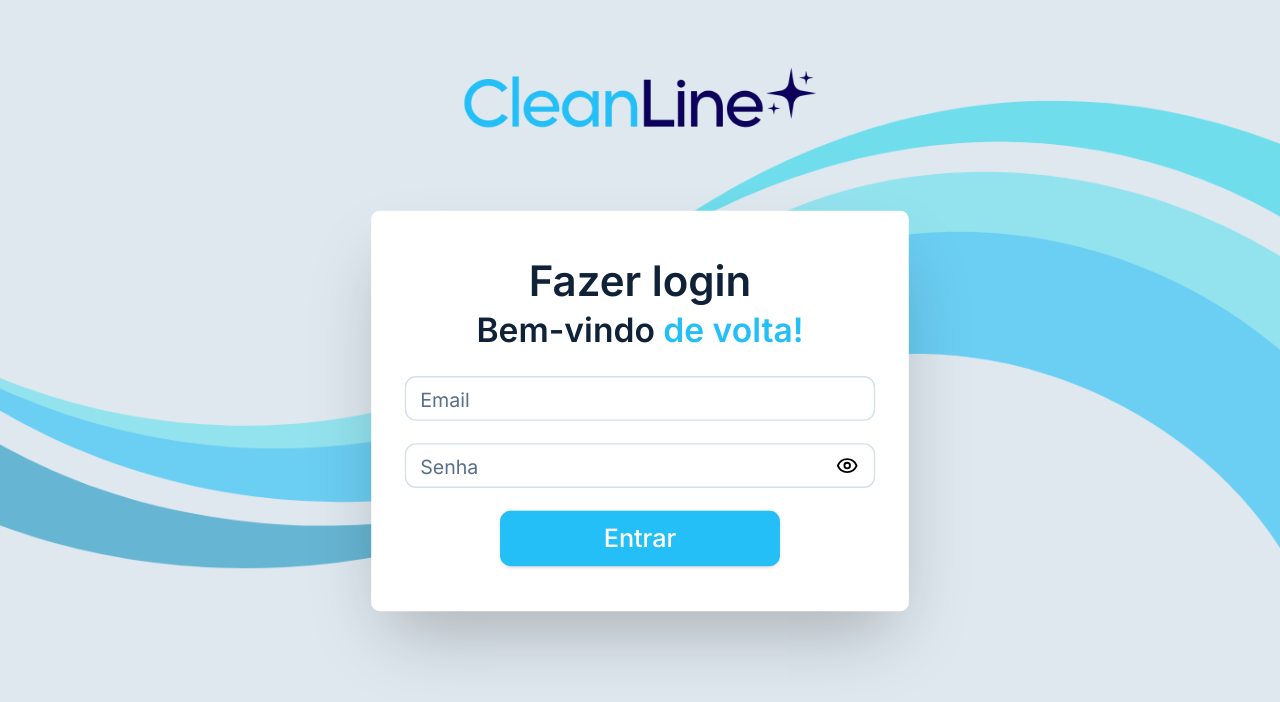
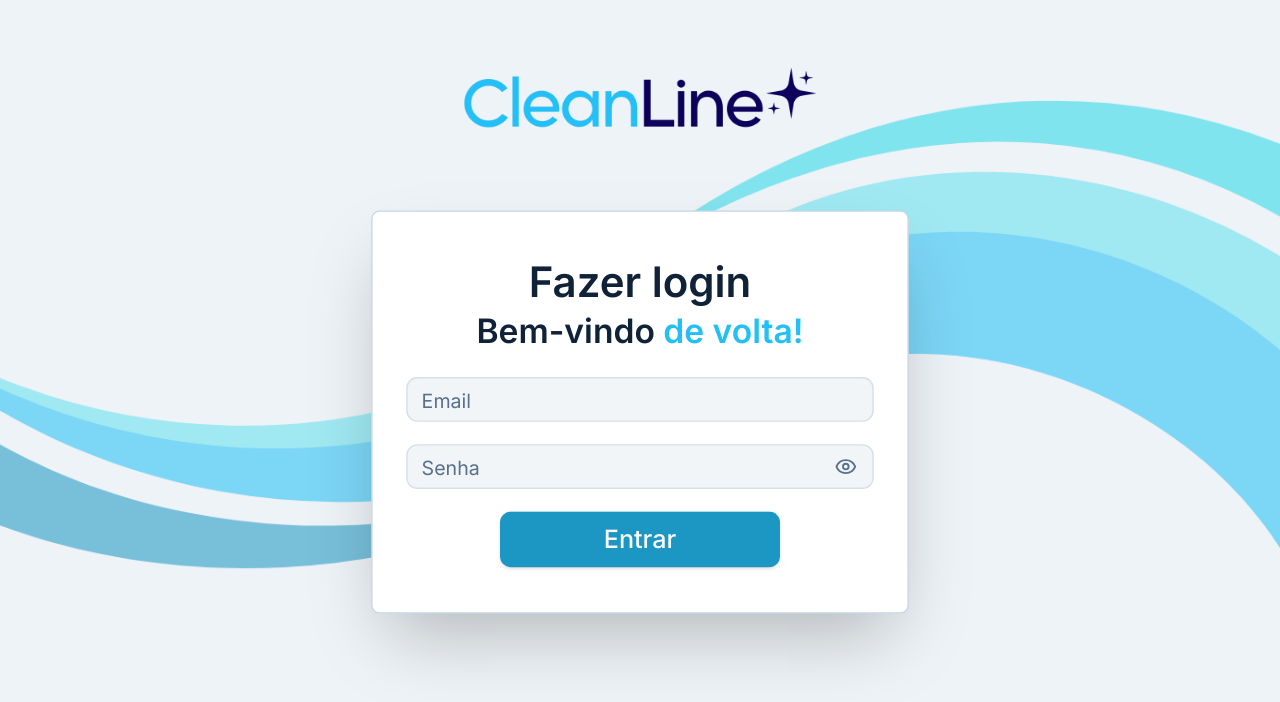
Before and after one commit to SGZ777/CleanLine, a Next.js app in the folder frontend/: page /login in a window 1280 px wide. Shown: the top 702 px of the page. Built offline with nearby package versions, Linux system fonts and the light colour scheme; no server answers.

Commit message:
refactor: enhance styling and layout in LoginForm component

```diff
--- a/frontend/src/components/auth/LoginForm.jsx
+++ b/frontend/src/components/auth/LoginForm.jsx
@@ -61,8 +61,12 @@ const LoginForm = ({
   };
 
   return (
-    <section className={cn("h-screen bg-muted flex justify-center ", className)}>
-      <img src="home-background-image.png" className="w-full absolute mt-25 z-1" alt="background" />
+    <section className={cn("relative flex min-h-screen justify-center overflow-hidden bg-background", className)}>
+      <img
+        src="home-background-image.png"
+        className="absolute z-1 mt-25 w-full opacity-90 dark:opacity-35"
+        alt="background"
+      />
 
       <div className="flex flex-col items-center mt-10 justify-self-center md:mt-20 gap-8 md:gap-16 lg:gap-37 lg:justify-start z-2">
         <img
@@ -73,7 +77,7 @@ const LoginForm = ({
 
         <form
           onSubmit={handleLogin}
-          className="flex w-full max-w-sm min-w-sm flex-col items-center gap-y-4 rounded-md  bg-white px-6 py-8 shadow-2xl md:scale-120 lg:scale-140">
+          className="flex w-full max-w-sm min-w-sm flex-col items-center gap-y-4 rounded-md border border-border bg-card px-6 py-8 text-card-foreground shadow-2xl md:scale-120 lg:scale-140">
 
           <div className=" flex flex-col items-center gap-0.5  ">
             {heading && <h1 className=" text-3xl font-semibold mb-0 ">{heading}</h1>}
@@ -88,7 +92,7 @@ const LoginForm = ({
           <Input
             type="email"
             placeholder="Email"
-            className="text-sm focus-visible:border-[#24bff6] focus-visible:ring-[#24bff6]"
+            className="bg-background/80 text-sm text-foreground placeholder:text-muted-foreground focus-visible:border-[#24bff6] focus-visible:ring-[#24bff6]"
             required
             value={email}
             onChange={(e) => setEmail(e.target.value)}
@@ -98,7 +102,7 @@ const LoginForm = ({
             <Input
               type={showPassword ? "text" : "password"}
               placeholder="Senha"
-              className="login-password-input text-sm focus-visible:border-[#24bff6] focus-visible:ring-[#24bff6] pr-10"
+              className="login-password-input bg-background/80 pr-10 text-sm text-foreground placeholder:text-muted-foreground focus-visible:border-[#24bff6] focus-visible:ring-[#24bff6]"
               required
               value={senha}
               onChange={(e) => setSenha(e.target.value)}
@@ -110,14 +114,14 @@ const LoginForm = ({
               aria-label={showPassword ? "Ocultar senha" : "Mostrar senha"}
             >
               {showPassword ? (
-                <EyeOff color="black" className="h-4 w-4" />
+                <EyeOff className="h-4 w-4" />
               ) : (
-                <Eye color="black" className="h-4 w-4" />
+                <Eye className="h-4 w-4" />
               )}
             </button>
           </div>
 
-          <Button type="submit" className="w-50 h-10 text-lg text-white bg-[#24bff6]">
+          <Button type="submit" className="h-10 w-50 bg-primary text-lg text-primary-foreground hover:brightness-110">
             {buttonText}
           </Button>
         </form>
```
